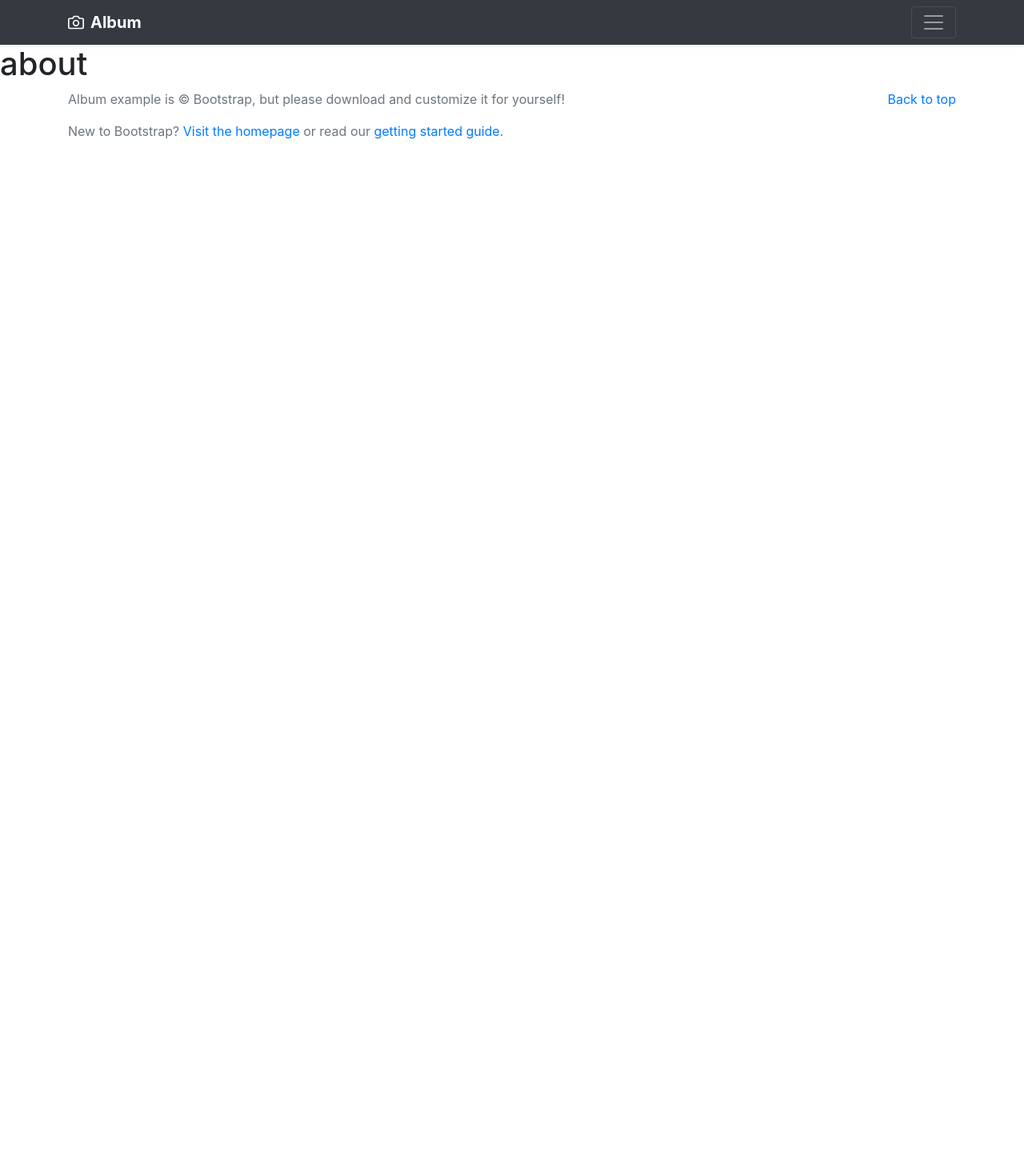
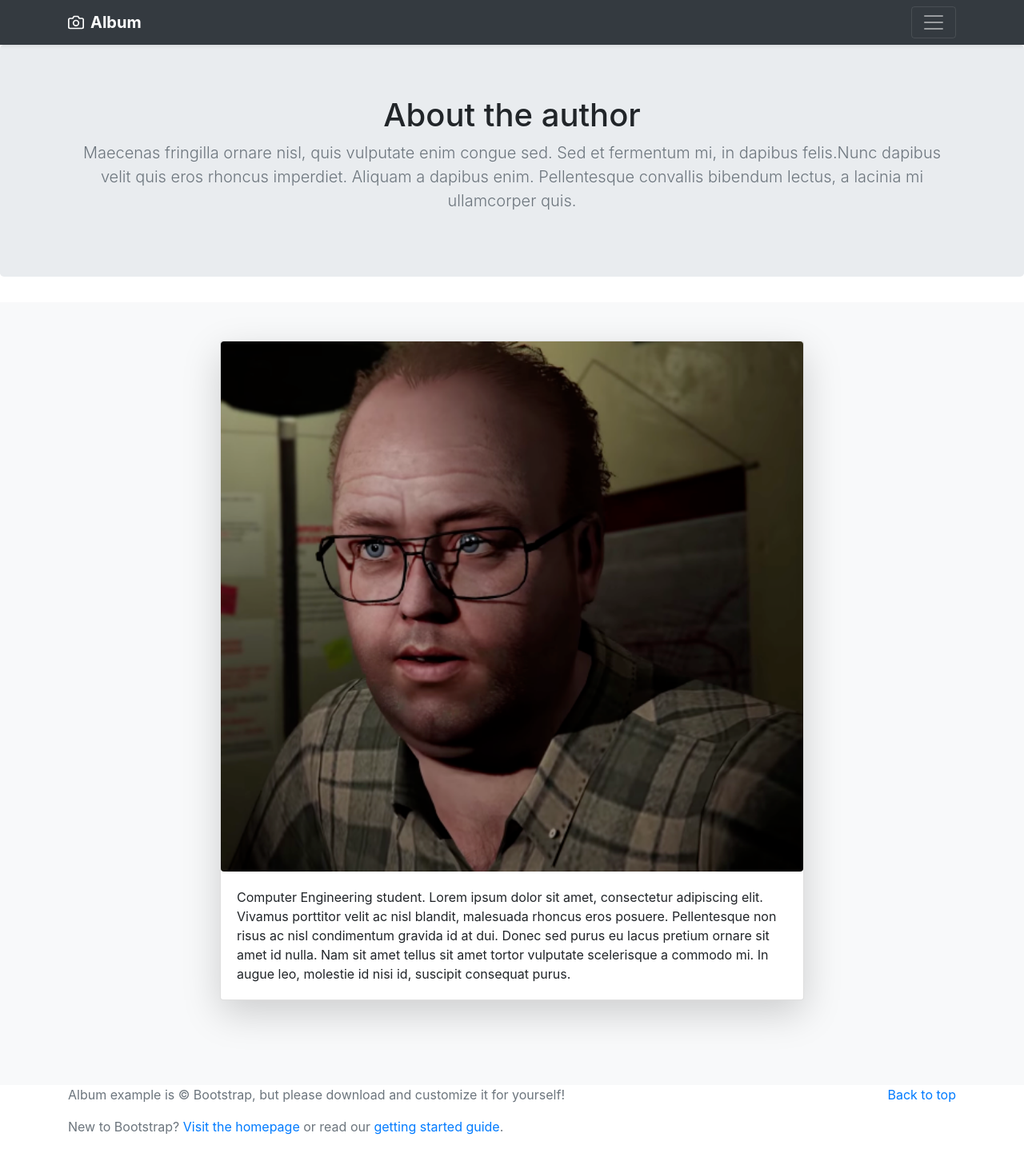
Before and after one commit to PhilBug/django-blog, a Django app: page /about in a window 1280 px wide. Shown: the whole page at 80% size. Before the commit the page ends 174 px from the top, so only its background shows below. Run offline with Django 3.2, Linux system fonts and the light colour scheme; some libraries are stand-ins or nearby versions.

Commit message:
create about.html, some html styling

```diff
--- /dev/null
+++ b/blog/static/css/cards.css
@@ -0,0 +1,6 @@
+/* centre cards */
+.card-centered {
+    margin: 0 auto !important;
+    float: none !important;
+    margin-bottom: 10px !important;
+}
--- a/templates/pages/about.html
+++ b/templates/pages/about.html
@@ -1,5 +1,47 @@
 {% extends 'base.html' %}
 
+{% load static %}
+
+<link rel="stylesheet" href="{% static 'css/cards.css' %}">
+
 {% block content %}
-<h1>about</h1>
+
+<main role="main">
+
+  <section class="jumbotron text-center">
+    <div class="container">
+      <h1>About the author</h1>
+      <p class="lead text-muted">Maecenas fringilla ornare nisl, quis vulputate enim congue sed.
+        Sed et fermentum mi, in dapibus felis.Nunc dapibus velit quis eros rhoncus imperdiet.
+        Aliquam a dapibus enim. Pellentesque convallis bibendum lectus, a lacinia mi ullamcorper quis.</p>
+      <!-- <p>
+        <a href="#" class="btn btn-primary my-2">Main call to action</a>
+        <a href="#" class="btn btn-secondary my-2">Secondary action</a>
+      </p> -->
+    </div>
+  </section>
+
+  <div class="album py-5 bg-light">
+    <div class="container">
+
+      <div class="row">
+        <div class="col-lg-8" style="margin: 0 auto; float: none; margin-bottom: 10px;">
+          <div class="card mb-4 shadow-lg mb-5 bg-white rounded">
+            <img src="{% static 'img/blog-author.png' %}" class="img-fluid rounded " alt="Blog author">
+
+            <div class="card-body">
+              <p class="card-text">Computer Engineering student.
+                Lorem ipsum dolor sit amet, consectetur adipiscing elit. Vivamus porttitor velit ac nisl blandit,
+                malesuada rhoncus eros posuere. Pellentesque non risus ac nisl condimentum gravida id at dui.
+                Donec sed purus eu lacus pretium ornare sit amet id nulla. Nam sit amet tellus sit amet tortor vulputate scelerisque a commodo mi.
+                In augue leo, molestie id nisi id, suscipit consequat purus.</p>
+            </div>
+          </div>
+        </div>
+      </div>
+    </div>
+  </div>
+
+</main>
+
 {% endblock %}
--- a/templates/pages/index.html
+++ b/templates/pages/index.html
@@ -2,7 +2,6 @@
 
 {% block content %}
 
-<body>
 <main role="main">
 
   <section class="jumbotron text-center">
@@ -224,8 +223,6 @@
       </div>
     </div>
   </div>
-
 </main>
-</body>
 
 {% endblock %}
```
Also changed, not shown: blog/static/img/blog-author.png (added). Lines whose indentation alone changed are shown as unchanged.
